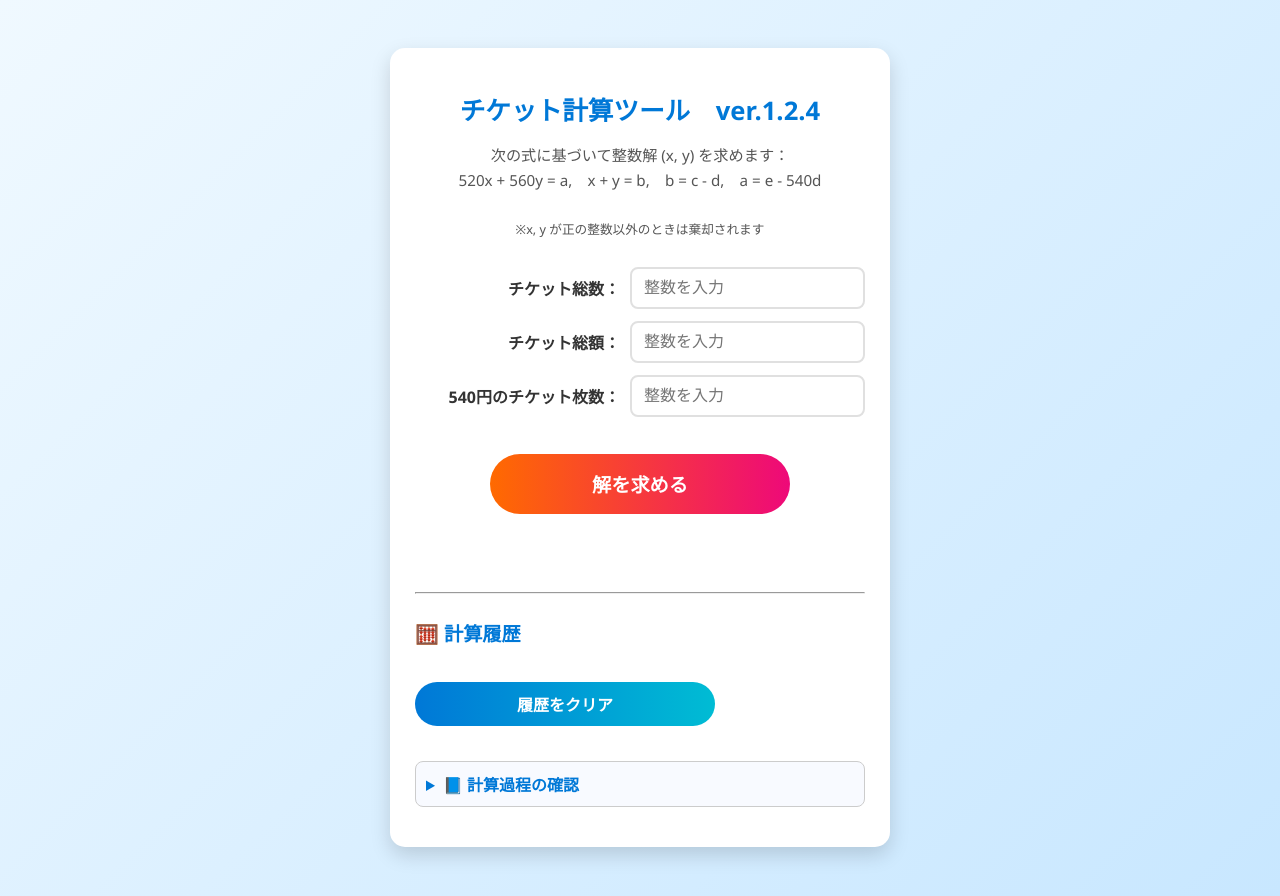
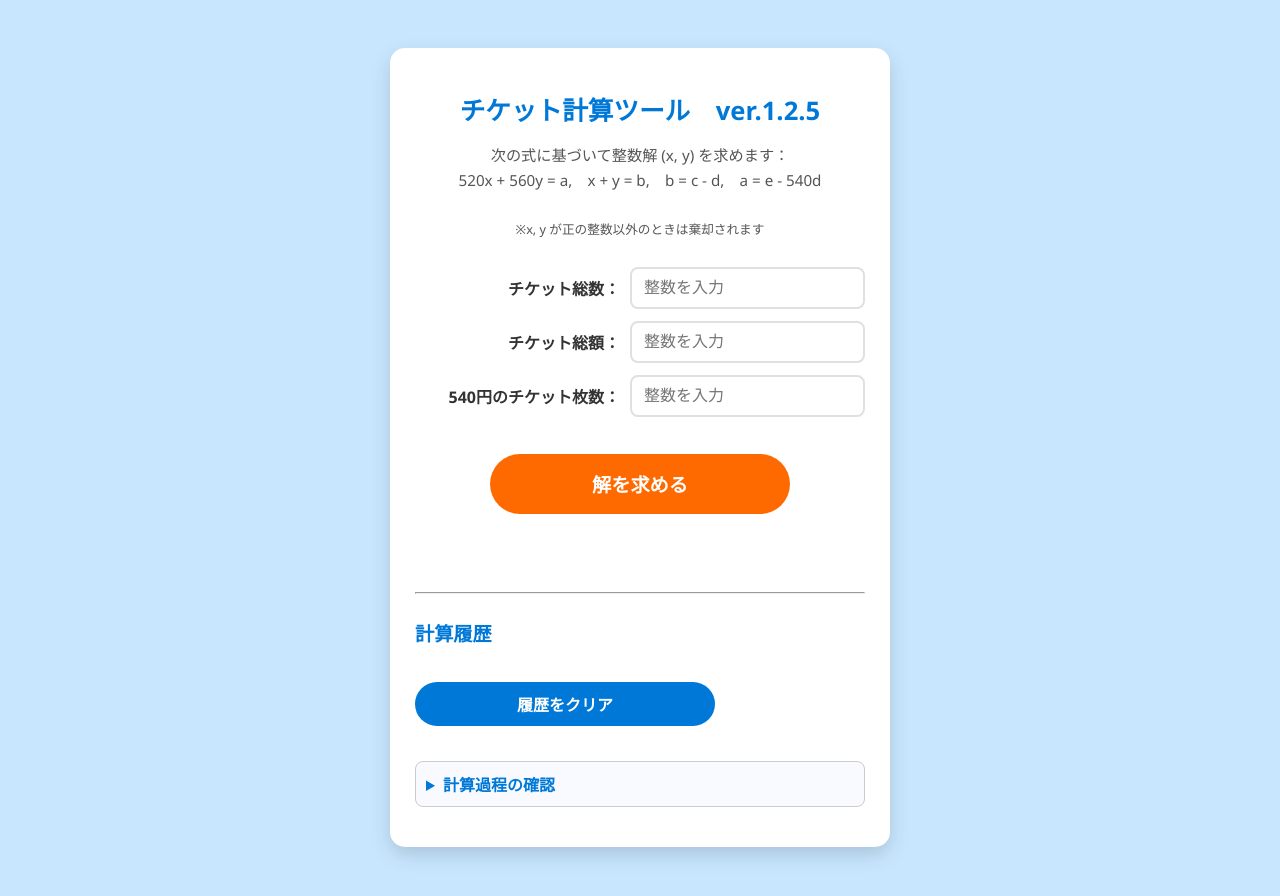
Before and after one commit to neziyama/Ticket_Calculater, a plain HTML site: page index.html in a window 1280 px wide. Drawn offline with Linux system fonts and the light colour scheme.

Commit message:
ver1.2.5

```diff
--- a/index.html
+++ b/index.html
@@ -8,7 +8,7 @@
 </head>
 <body>
   <div class="container">
-    <h1>チケット計算ツール　ver.1.2.4</h1>
+    <h1>チケット計算ツール　ver.1.2.5</h1>
     <p class="desc">
       次の式に基づいて整数解 (x, y) を求めます：<br>
       520x + 560y = a,　x + y = b,　b = c - d,　a = e - 540d<br><br>
@@ -38,14 +38,14 @@
 
     <!-- 計算履歴 -->
     <div id="history-container">
-      <h2>🧮 計算履歴</h2>
+      <h2>計算履歴</h2>
       <button id="clearHistoryBtn">履歴をクリア</button>
       <ul id="history"></ul>
     </div>
 
     <!-- 計算式の詳細 -->
     <details class="notes">
-      <summary>📘 計算過程の確認</summary>
+      <summary>計算過程の確認</summary>
       <p>
         b = c - d<br>
         a = e - 540d<br>
--- a/style.css
+++ b/style.css
@@ -1,6 +1,6 @@
 /* 🌈 カラフル＆スマホ対応デザイン */
 :root {
-  --bg: linear-gradient(135deg, #f0f9ff, #c8e7ff);
+  --bg: linear-gradient(135deg, #c8e7ff, #c8e7ff);
   --accent: #0078d7;
   --text: #222;
   --ok: #009e4f;
@@ -85,7 +85,7 @@ button {
   font-size: 1.2rem;
   font-weight: bold;
   color: #fff;
-  background: linear-gradient(90deg, #ff6a00, #ee0979);
+  background: linear-gradient(90deg, #ff6a00, #ff6a00);
   border: none;
   border-radius: 50px;
   cursor: pointer;
@@ -97,7 +97,7 @@ button {
 button:hover {
   transform: scale(1.05);
   box-shadow: 0 6px 15px rgba(0, 0, 0, 0.2);
-  background: linear-gradient(90deg, #ff9600, #ff007f);
+  background: linear-gradient(90deg, #ff9600, #ff9600);
 }
 
 button:active {
@@ -193,7 +193,7 @@ details p {
 
 /* 🧹 履歴クリアボタン */
 #clearHistoryBtn {
-  background: linear-gradient(90deg, #0078d7, #00bcd4);
+  background: linear-gradient(90deg, #0078d7, #0078d7);
   color: #fff;
   border: none;
   padding: 10px 18px;
@@ -206,6 +206,6 @@ details p {
 }
 
 #clearHistoryBtn:hover {
-  background: linear-gradient(90deg, #0090ff, #00d9e6);
+  background: linear-gradient(90deg, #00d9e6, #00d9e6);
   transform: scale(1.05);
 }
```
